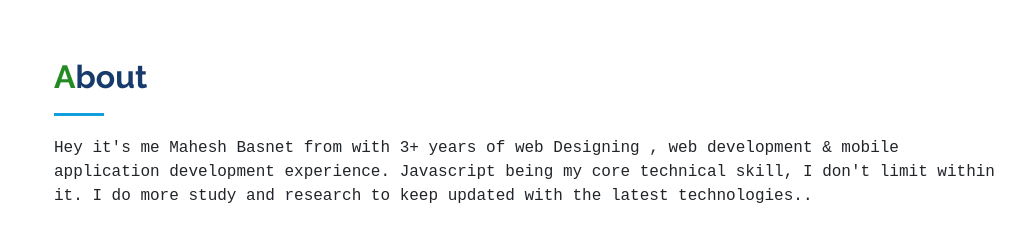
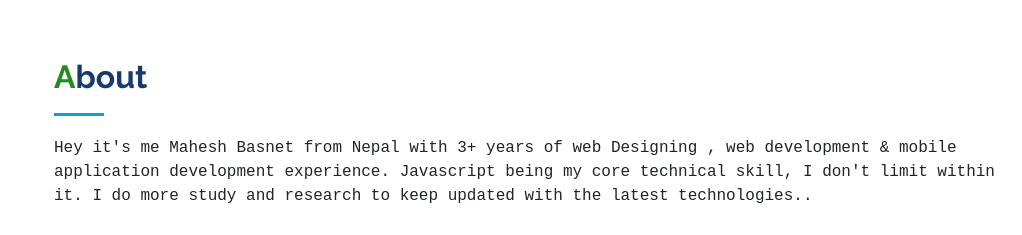
Before and after one commit to maheshbasnet089/maheshbasnet089.github.io, a plain HTML site: page Portfolio/index.html in a window 1280 px wide. Shown: the part 802-1037 px from the top of the page, without its empty margins (258-1280 px from the left). Drawn offline with Linux system fonts and the light colour scheme.

Commit message:
Update index.html

```diff
--- a/Portfolio/index.html
+++ b/Portfolio/index.html
@@ -80,7 +80,7 @@
 
         <div class="section-title">
           <h2>About</h2>
-          <p style="font-family: 'Courier New', Courier, monospace;">Hey it's me Mahesh Basnet from  with 3+ years of web Designing ,
+          <p style="font-family: 'Courier New', Courier, monospace;">Hey it's me Mahesh Basnet from Nepal with 3+ years of web Designing ,
           web development & mobile application development experience.
           Javascript being my core technical skill, I don't limit within it.
           I do more study and research to keep updated with the latest technologies..</p>
```
